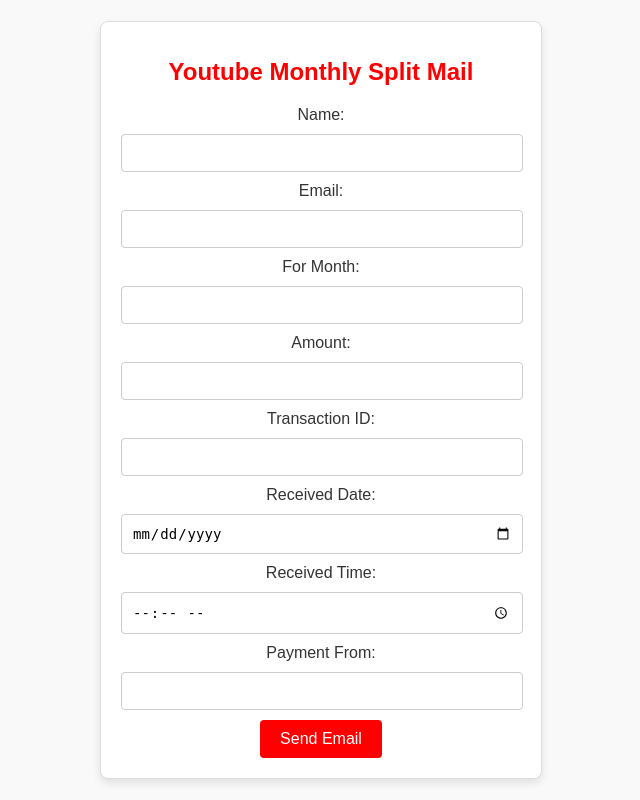
After one commit to Saswat-Kumar-Pradhan/LIVE-PROJECTS, a Django app: page /split/send-month-receipt/ in a window 1280 px wide. The commit adds this page. Shown: the whole page, without its empty margins (319-959 px from the left). Run offline with Django 5.2, Linux system fonts and the light colour scheme.

Commit message:
added receipt feature

```diff
--- /dev/null
+++ b/splitApp/templates/receipt_form.html
@@ -0,0 +1,120 @@
+<!DOCTYPE html>
+<html lang="en">
+<head>
+    <meta charset="UTF-8">
+    <meta name="viewport" content="width=device-width, initial-scale=1.0">
+    <title>Select Month</title>
+    <style>
+        body {
+            font-family: Arial, sans-serif;
+            background-color: #f9f9f9;
+            margin: 0;
+            padding: 0;
+            display: flex;
+            justify-content: center;
+            align-items: center;
+            height: 100vh;
+        }
+
+        .container {
+            background-color: #ffffff;
+            border: 1px solid #ddd;
+            border-radius: 8px;
+            box-shadow: 0 4px 8px rgba(0, 0, 0, 0.1);
+            width: 400px;
+            padding: 20px;
+            text-align: center;
+        }
+
+        h1 {
+            color: #ff0000;
+            font-size: 24px;
+            margin-bottom: 20px;
+        }
+
+        label {
+            font-size: 16px;
+            color: #333;
+        }
+
+        input {
+            width: calc(100% - 20px);
+            padding: 10px;
+            margin: 10px 0;
+            border: 1px solid #ccc;
+            border-radius: 4px;
+            font-size: 14px;
+        }
+
+        button {
+            background-color: #ff0000;
+            color: #ffffff;
+            border: none;
+            padding: 10px 20px;
+            border-radius: 4px;
+            font-size: 16px;
+            cursor: pointer;
+            transition: background-color 0.3s ease;
+        }
+
+        button:hover {
+            background-color: #cc0000;
+        }
+
+        ul {
+            list-style-type: none;
+            padding: 0;
+            margin-top: 20px;
+        }
+
+        li {
+            background-color: #f1f1f1;
+            padding: 10px;
+            margin-bottom: 10px;
+            border-radius: 4px;
+            font-size: 14px;
+            color: #333;
+        }
+    </style>
+</head>
+<body>
+    <div class="container">
+        <h1>Youtube Monthly Split Mail</h1>
+        <form method="post">
+            {% csrf_token %}
+            <label for="name">Name:</label>
+            <input type="text" id="name" name="name" required>
+
+            <label for="email">Email:</label>
+            <input type="email" id="email" name="email" required>
+
+            <label for="month">For Month:</label>
+            <input type="text" id="month" name="month" required>
+
+            <label for="amount">Amount:</label>
+            <input type="number" id="amount" name="amount" step="0.01" required>
+
+            <label for="transactionId">Transaction ID:</label>
+            <input type="text" id="transactionId" name="transactionId" required>
+
+            <label for="receivedDate">Received Date:</label>
+            <input type="date" id="receivedDate" name="receivedDate" required>
+
+            <label for="receivedTime">Received Time:</label>
+            <input type="time" id="receivedTime" name="receivedTime" required>
+
+            <label for="paymentFrom">Payment From:</label>
+            <input type="text" id="paymentFrom" name="paymentFrom" required>
+            <button type="submit">Send Email</button>
+        </form>
+
+        {% if messages %}
+            <ul>
+            {% for message in messages %}
+                <li>{{ message }}</li>
+            {% endfor %}
+            </ul>
+        {% endif %}
+    </div>
+</body>
+</html>
--- a/splitApp/templates/reciept.html
+++ b/splitApp/templates/reciept.html
@@ -8,8 +8,6 @@
 </head>
 
 <body style="font-family: Arial, sans-serif; margin: 0; padding: 2px;">
-    <img style="width: 100%; position: fixed; top: 150px; z-index: -1;"
-        src="https://i.pinimg.com/originals/12/4d/e3/124de3d1b5e12f1d8fcec1685e634361.gif" alt="">
     <div class="container" style="max-width: 650px; margin: auto;">
         <div class="mainPic" style="margin: 40px auto 0px; text-align: left;">
             <img src="https://upload.wikimedia.org/wikipedia/commons/thumb/d/dd/YouTube_Premium_logo.svg/2560px-YouTube_Premium_logo.svg.png"
--- a/splitApp/urls.py
+++ b/splitApp/urls.py
@@ -1,6 +1,7 @@
 from django.urls import path
-from .views import send_youtube_monthly_split
+from .views import send_youtube_monthly_split, send_youtube_monthly_receipt
 
 urlpatterns = [
     path('send-month-email/', send_youtube_monthly_split, name='send_youtube_monthly_split'),
+    path('send-month-receipt/', send_youtube_monthly_receipt, name='send_youtube_monthly_receipt'),
 ]
--- a/splitApp/views.py
+++ b/splitApp/views.py
@@ -113,3 +113,87 @@ def send_youtube_monthly_split(request):
             return redirect('send_youtube_monthly_split')  # Replace with your desired redirect
 
     return render(request, 'month_form.html')
+
+def send_youtube_monthly_receipt(request):
+    if request.method == 'POST':
+        name = request.POST.get('name', '')
+        email = request.POST.get('email', '')
+        for_month = request.POST.get('month', '')
+        amount = request.POST.get('amount', '')
+        transaction_id = request.POST.get('transactionId', '')
+        received_date = request.POST.get('receivedDate', '')
+        received_time = request.POST.get('receivedTime', '')
+        payment_from = request.POST.get('paymentFrom', '')
+        # formatted_month = datetime.strptime(selected_month, "%Y-%m").strftime("%B %Y")
+        if email:
+            subject = f"Payment Receipts for YouTube Premium."
+            message = f"""
+            <!DOCTYPE html>
+            <html lang="en">
+
+            <head>
+                <meta charset="UTF-8">
+                <meta name="viewport" content="width=device-width, initial-scale=1.0">
+                <title>Document</title>
+            </head>
+
+            <body style="font-family: Arial, sans-serif; margin: 0; padding: 2px;">
+                <div class="container" style="max-width: 650px; margin: auto;">
+                    <div class="mainPic" style="margin: 40px auto 0px; text-align: left;">
+                        <img src="https://upload.wikimedia.org/wikipedia/commons/thumb/d/dd/YouTube_Premium_logo.svg/2560px-YouTube_Premium_logo.svg.png"
+                            alt="Youtube Premium" style="width: 130px;">
+                    </div>
+                    <h1 style="font-size: 20px; margin: 25px 0 5px; text-align: left;">Hi {name}</h1>
+                    <p class="footerDesc" style="text-align: left; margin: 0px 20px 20px 0; font-size: 12px;">Thank you for being a
+                        valued part of our YouTube Premium family. Your support means the world to us. We're thrilled to have you
+                        with us on this ad-free, entertainment-filled journey!</p>
+                    <div style="text-align: center;">
+                        <p style="font-size: 23px; font-weight: bold; margin: 10px;">Recieved</p>
+                        <p style="font-size: 40px; font-weight: bolder; color: green; margin: 0;">₹{amount}</p>
+                        <p style="font-size: 13px; font-weight: bold; margin: 10px 0 5px; color: rgb(66, 66, 66);">for the month of
+                        </p>
+                        <p style="font-size: 25px; font-weight: bold; margin: 0px 0 30px; color: royalblue;">{for_month}</p>
+                    </div>
+                    <div class="block"
+                        style="border: 1px solid #ddd; border-radius: 8px; width: calc(100% - 20px); padding: 10px; margin-bottom: 20px; font-weight: bold; color: grey;">
+                        <table spacing="0" cellpadding="0" cellspacing="10">
+                            <tbody style="font-size: 12px;">
+                                <tr>
+                                    <td>Transaction ID</td>
+                                    <td>: {transaction_id}</td>
+                                </tr>
+                                <tr>
+                                    <td>Recieved On</td>
+                                    <td>: {received_date} ({received_time})</td>
+                                </tr>
+                                <tr>
+                                    <td>Payment From</td>
+                                    <td>: {payment_from}</td>
+                                </tr>
+                            </tbody>
+                        </table>
+                    </div>
+                    <p class="footerDesc" style="text-align: center; margin: 30px 20px 20px; font-size: 12px;">If you have any
+                        questions about the payment, just reply to this message
+                        <br /><br />we’re here to help!
+                        We want to make sure everything is smooth and hassle-free for you.
+                        Thanks again for being a part of our YouTube Premium family.
+                        Sit back, relax, and enjoy top-notch entertainment with no interruptions!
+                    </p>
+                    <img class="footerImage" src="https://miro.medium.com/v2/resize:fit:1400/1*vNWQi_uRDnm4Y5uYqq9zkw.png" alt=""
+                        style="width: 100%; margin: 0px auto;">
+                </div>
+            </body>
+
+            </html>
+
+            """
+            from_email = settings.DEFAULT_FROM_EMAIL
+            email = EmailMessage(subject, message, from_email, [email])
+            email.content_subtype = "html"  # Specify the email content type as HTML
+            email.send()
+
+            messages.success(request, f"Email sent to {name}!")
+            return redirect('send_youtube_monthly_receipt')  # Replace with your desired redirect
+
+    return render(request, 'receipt_form.html')
```
